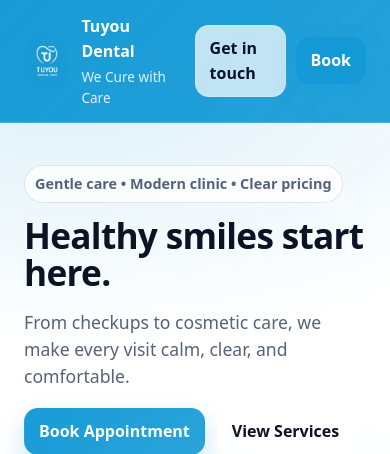
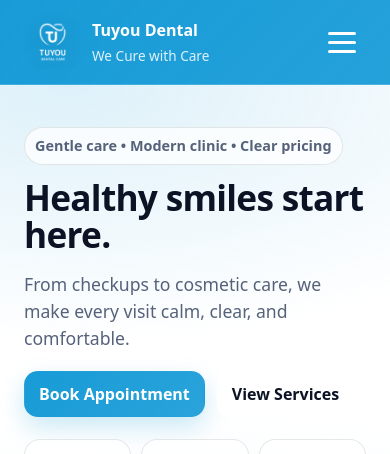
Before and after one commit to notsuz/DentalClinic, a Django app: page / in a window 390 px wide. Shown: the top 454 px of the page. Run offline with Django 5.2, Linux system fonts and the light colour scheme; data comes from the database, SQL or seed files in the repository.

Commit message:
nav fix and responsive

```diff
--- a/static/css/site.css
+++ b/static/css/site.css
@@ -36,7 +36,7 @@ img{max-width:100%; display:block}
 .link:hover{text-decoration:underline}
 
 .site-header{
-  position:sticky; top:0; z-index:10;
+  position:sticky; top:0; z-index:100;
   background: linear-gradient(135deg, rgba(19,153,214,.98), rgba(19,153,214,.92));
   border-bottom:1px solid rgba(255,255,255,.18);
 }
@@ -68,6 +68,27 @@ img{max-width:100%; display:block}
 .nav a{color:rgba(255,255,255,.92); font-weight:650; padding:8px 10px; border-radius:12px}
 .nav a:hover{color:#FFFFFF; background:rgba(255,255,255,.16)}
 .nav-cta{display:flex; gap:10px; align-items:center}
+.nav-mobile-book { display: none; }
+
+/* Hamburger Button Styling */
+.nav-toggle {
+  display: none;
+  flex-direction: column;
+  gap: 6px;
+  background: none;
+  border: none;
+  cursor: pointer;
+  padding: 10px;
+  z-index: 101;
+}
+.nav-toggle span {
+  display: block;
+  width: 28px;
+  height: 3px;
+  background: #FFFFFF;
+  border-radius: 2px;
+  transition: 0.3s;
+}
 
 .btn{
   display:inline-flex; align-items:center; justify-content:center; gap:10px;
@@ -411,15 +432,70 @@ input:focus, select:focus, textarea:focus{
   filter: drop-shadow(0 6px 12px rgba(0,0,0,.18));
 }
 
+/* RESPONSIVE OVERRIDES */
 @media (max-width: 980px){
-  .hero-grid{grid-template-columns: 1fr}
-  .card-grid,.people-grid,.quote-grid,.post-grid{grid-template-columns: 1fr}
-  .about-grid{grid-template-columns: 1fr}
-  .faq-grid{grid-template-columns: 1fr}
-  .team-grid{grid-template-columns: 1fr}
-  .team-card{grid-template-columns: 1fr}
-  .form-layout{grid-template-columns: 1fr}
-  .footer-grid{grid-template-columns: 1fr}
-  .nav{display:none}
-  .testimonials-layout{grid-template-columns: 1fr}
+  /* Show hamburger button */
+  .nav-toggle { display: flex; }
+
+  /* Transform Nav into a slide-out mobile menu */
+  .nav {
+    display: flex;
+    position: fixed;
+    top: 0;
+    right: -100%; /* Hidden on right */
+    width: 280px;
+    height: 100vh;
+    background: #1399D6;
+    flex-direction: column;
+    align-items: flex-start;
+    padding: 100px 24px 24px;
+    transition: 0.4s ease;
+    box-shadow: -10px 0 30px rgba(0,0,0,0.1);
+    z-index: 99;
+  }
+
+  /* When menu is open */
+  .nav.active { right: 0; }
+
+  .nav a {
+    width: 100%;
+    font-size: 1.2rem;
+    padding: 15px;
+    border-bottom: 1px solid rgba(255,255,255,0.1);
+  }
+
+  /* Show a booking link inside the mobile nav */
+  .nav-mobile-book {
+    display: block !important;
+    margin-top: 20px;
+    background: white;
+    color: #1399D6 !important;
+    text-align: center;
+    border-radius: 12px;
+    font-weight: 800;
+  }
+
+  .nav-cta { display: none; } /* Hide the floating buttons to avoid clutter */
+
+  /* Collapse all grids to 1 column */
+  .hero-grid,
+  .card-grid,
+  .people-grid,
+  .quote-grid,
+  .post-grid,
+  .about-grid,
+  .faq-grid,
+  .team-grid,
+  .form-layout,
+  .footer-grid,
+  .testimonials-layout {
+    grid-template-columns: 1fr;
+  }
+
+  .team-card { grid-template-columns: 1fr; }
+
+  /* Hamburger to 'X' animation */
+  .nav-toggle.active span:nth-child(1) { transform: translateY(9px) rotate(45deg); }
+  .nav-toggle.active span:nth-child(2) { opacity: 0; }
+  .nav-toggle.active span:nth-child(3) { transform: translateY(-9px) rotate(-45deg); }
 }
--- a/templates/base.html
+++ b/templates/base.html
@@ -22,12 +22,19 @@
           </span>
         </a>
 
-        <nav class="nav">
+        <button class="nav-toggle" id="navToggle" aria-label="Menu">
+          <span></span>
+          <span></span>
+          <span></span>
+        </button>
+
+        <nav class="nav" id="navMenu">
           <a href="{% url 'home' %}#services">Services</a>
           <a href="{% url 'home' %}#about">About</a>
           <a href="{% url 'home' %}#team">Team</a>
           <a href="{% url 'home' %}#blog">Blog</a>
           <a href="{% url 'home' %}#contact">Contact</a>
+          <a class="nav-mobile-book" href="{% url 'appointment' %}">Book Now</a>
         </nav>
 
         <div class="nav-cta">
@@ -86,5 +93,23 @@
         <div class="muted">© {% now "Y" %} {{ site_settings.site_name }}. All rights reserved.</div>
       </div>
     </footer>
+
+    <script>
+      const navToggle = document.getElementById('navToggle');
+      const navMenu = document.getElementById('navMenu');
+
+      navToggle.addEventListener('click', () => {
+        navMenu.classList.toggle('active');
+        navToggle.classList.toggle('active');
+      });
+
+      // Close menu when a link is clicked
+      document.querySelectorAll('.nav a').forEach(link => {
+        link.addEventListener('click', () => {
+          navMenu.classList.remove('active');
+          navToggle.classList.remove('active');
+        });
+      });
+    </script>
   </body>
 </html>
--- a/templates/website/_home_content.html
+++ b/templates/website/_home_content.html
@@ -237,11 +237,11 @@
   <section class="section section-alt anchor" id="contact">
     <div class="container split-cta">
       <div>
-        <h2>Contact Tuyou Dental</h2>
-        <p class="lead">
-          {% if site_settings.address %}{{ site_settings.address }}{% else %}We’re here to help — call or message us anytime.{% endif %}
+        <h2 style="margin-bottom: 0.25rem;">Contact Us</h2>
+        <p class="lead" style="margin-bottom: 0.5rem;">
+          <strong>Tuyou Dental Care</strong> • {% if site_settings.address %}{{ site_settings.address }}{% else %}Bhanimandal, Lalitpur{% endif %}
         </p>
-        <div class="muted mt-small">
+        <div class="muted" style="display: flex; gap: 15px; margin-top: 0;">
           {% if site_settings.phone %}<div><strong>Phone</strong>: {{ site_settings.phone }}</div>{% endif %}
           {% if site_settings.email %}<div><strong>Email</strong>: {{ site_settings.email }}</div>{% endif %}
         </div>
```
